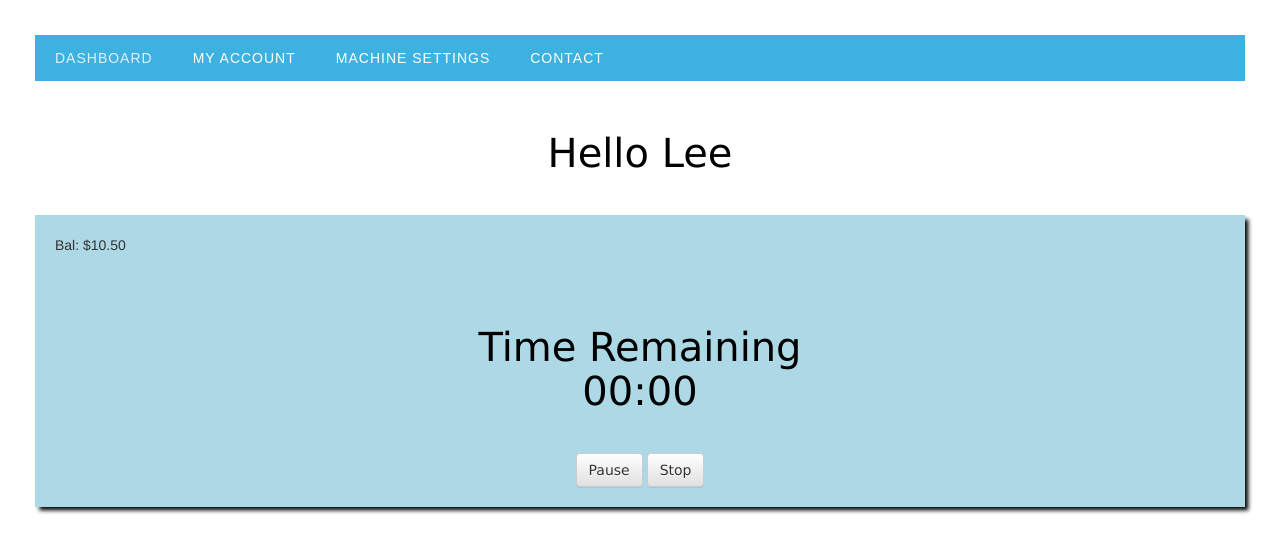
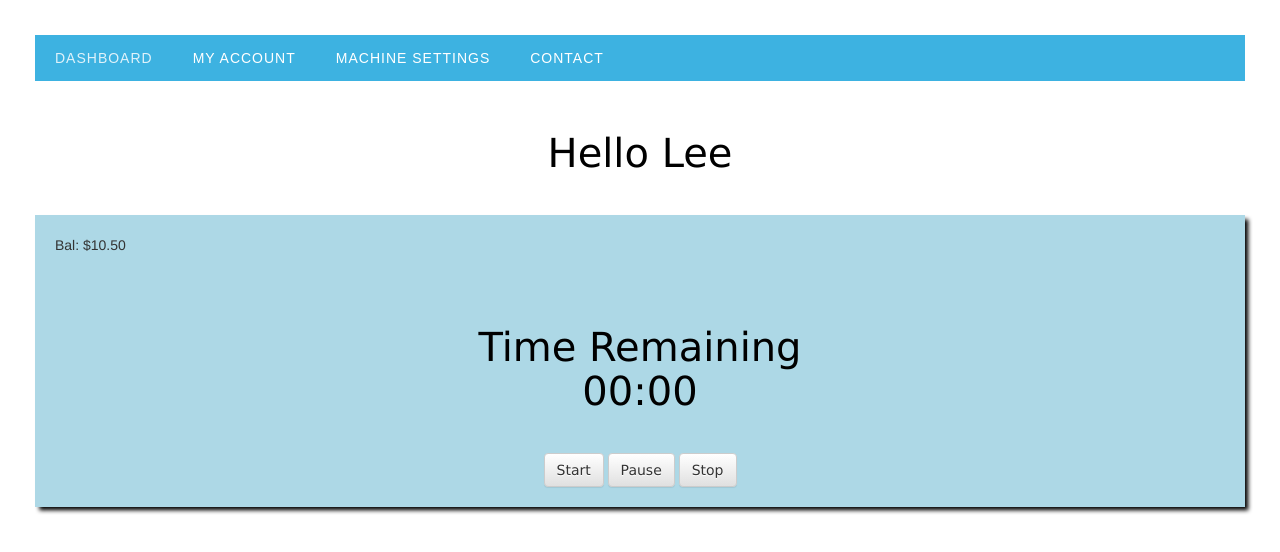
Before and after one commit to bcc5160/LaundryDay, a plain HTML site: page index.html in a window 1280 px wide. Drawn offline with nearby package versions, Linux system fonts and the light colour scheme.

Commit message:
start button added

```diff
--- a/index.html
+++ b/index.html
@@ -31,6 +31,7 @@
 
 		<div id="time"><h1>Time Remaining </br>00:00</h1></div>
 		<div id="buttons" align="center">
+			<button align="center" class="btn btn-default" type="button">Start</button>
 			<button align="center" class="btn btn-default" type="button">Pause</button>
 			<button align="center" class="btn btn-default" type="button">Stop</button>
 		</div>
```
